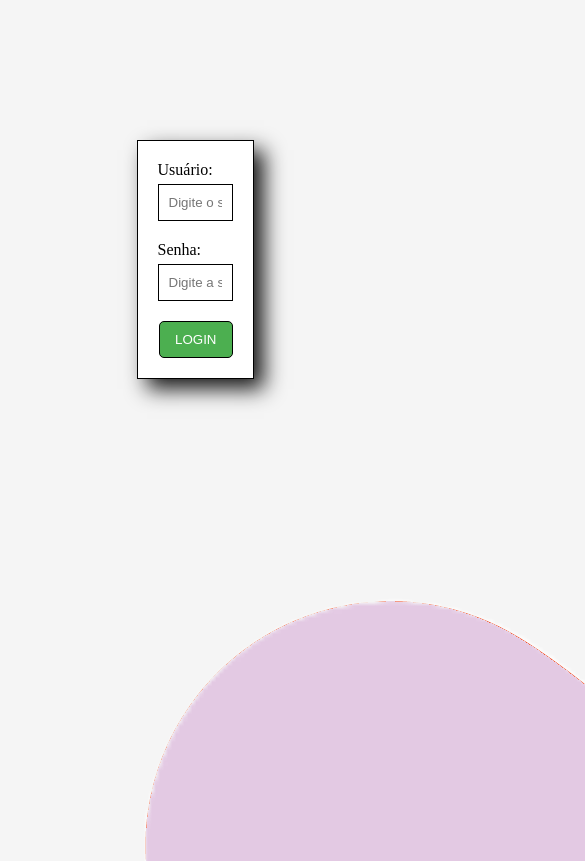
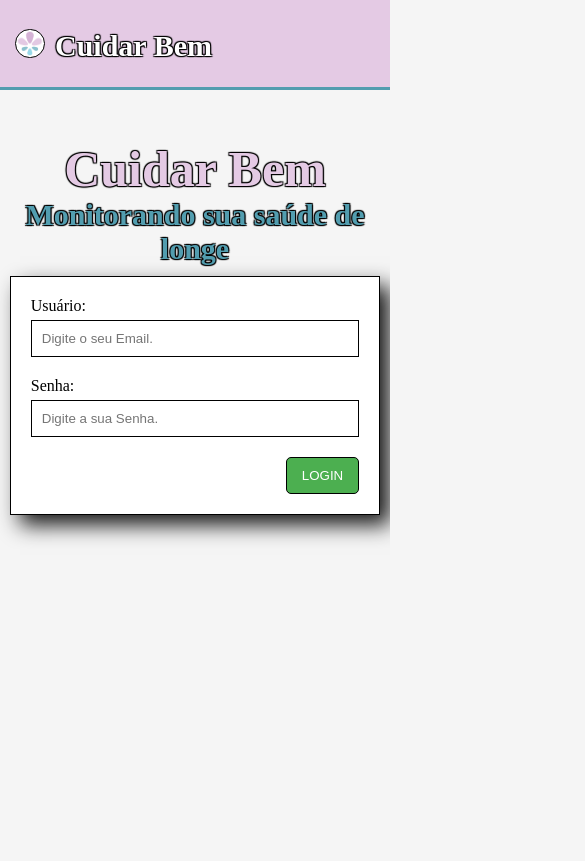
Before and after one commit to GabrielMachadoCP/Global-Solution-2023, a React (Vite) app: page / in a window 390 px wide. Shown: the top 861 px of the page, 585 px wide, since content can reach past the window. Built offline with nearby package versions, Linux system fonts and the light colour scheme.

Commit message:
Responsividade da página e cabeçalho do login completos

```diff
--- a/src/components/Cabecalho.jsx
+++ b/src/components/Cabecalho.jsx
@@ -43,7 +43,7 @@ if(sessionStorage.getItem("token-user")){
   } else{
     return (
       <>
-        <header className="nossoLogo">
+        <header className="nossoLogoDois">
           <img src="../img/logo.png" alt="logo" />
           <h2>Cuidar Bem</h2>
         </header>
--- a/src/components/Cabecalho.scss
+++ b/src/components/Cabecalho.scss
@@ -98,5 +98,29 @@ header {
   }
 }
 
+.nossoLogoDois{
+  display: flex;
+  justify-content: start;
+  padding-left: 15px;
+
+  h2 {
+    padding-left: 10px;
+    align-self: center;
+    font-size: 30px;
+    height: 30px;
+    text-shadow: -1px -1px 1px #000, 1px -1px 1px #000, -1px 1px 1px #000, 1px 1px 1px #000;
+    color: var(--fontColor-primary);
+    background-color: var(--color-primary);
+  }
+
+  img{
+    align-items: start;
+    width: 30px;
+    background-color: white;
+    border: 1px solid black;
+    border-radius: 20px;
+  }
+}
+
 //MUDAR A RESPONSIVIDADE EM :
 //800
--- a/src/routes/Login/Login.jsx
+++ b/src/routes/Login/Login.jsx
@@ -28,7 +28,7 @@ export default function Login() {
 
         if(msgstatus == "Login realizado com SUCESSO!!"){
             setClassStatus("login-sucesso");
-        }else if(msgstatus == "Usuário e ou Senha incorretos!"){
+        }else if(msgstatus == "Usuário e/ou Senha incorretos!"){
           setClassStatus("login-erro");
         }else{
           setClassStatus("login");
@@ -90,7 +90,7 @@ export default function Login() {
               });
 
               window.location = "/";
-            },2000);
+            },4000);
 
         }
       } else {
@@ -109,6 +109,11 @@ export default function Login() {
   return (
     <>
       <div className="formulario">
+        <div className="intro">
+          <h1>Cuidar Bem</h1>
+          <h2 className="hagaDois">Monitorando sua saúde de longe</h2>
+        </div>
+
         <h2 className={classStatus}>{msgstatus}</h2>
 
         <form onSubmit={handleSubmit}>
--- a/src/routes/Login/Login.scss
+++ b/src/routes/Login/Login.scss
@@ -1,13 +1,13 @@
 .login-sucesso{
   text-align: center;
-  color:#45a049;
-  font-size: 30px;
+  font-size: 20px;
+  margin-bottom: 10px;
 }
 
 .login-erro{
   text-align: center;
-  color: darkred;
-  font-size: 30px;
+  font-size: 20px;
+  margin-bottom: 10px;
 }
 
 .formulario {
@@ -20,7 +20,7 @@
   }
 
   form {
-    width: 30%; // ou o tamanho desejado
+    width: 400px; // ou o tamanho desejado
     padding: 20px;
     border: 1px solid #000000;
     border-radius: 0;
@@ -65,3 +65,32 @@
       background-color: white;
     }
   }
+
+.intro{
+  display: flex;
+  flex-direction: column;
+  align-self: center;
+  background-color: var(--bg-primary);
+  margin-bottom: 10px;
+  min-height: 100px;
+
+  h1{
+    font-size: 50px;
+    align-self: center;
+    color: var(--color-primary);
+    text-shadow: -1px -1px 1px #000, 1px -1px 1px #000, -1px 1px 1px #000, 1px 1px 1px #000;
+  }
+
+  .hagaDois{
+    font-size: 30px;
+    color: var(--color-secundary);
+    text-shadow: -1px -1px 1px #000, 1px -1px 1px #000, -1px 1px 1px #000, 1px 1px 1px #000;
+    text-align: center;
+  }
+}
+
+@media screen and (max-width: 410px){
+  form{
+    width: 95%;
+  }
+}
```
